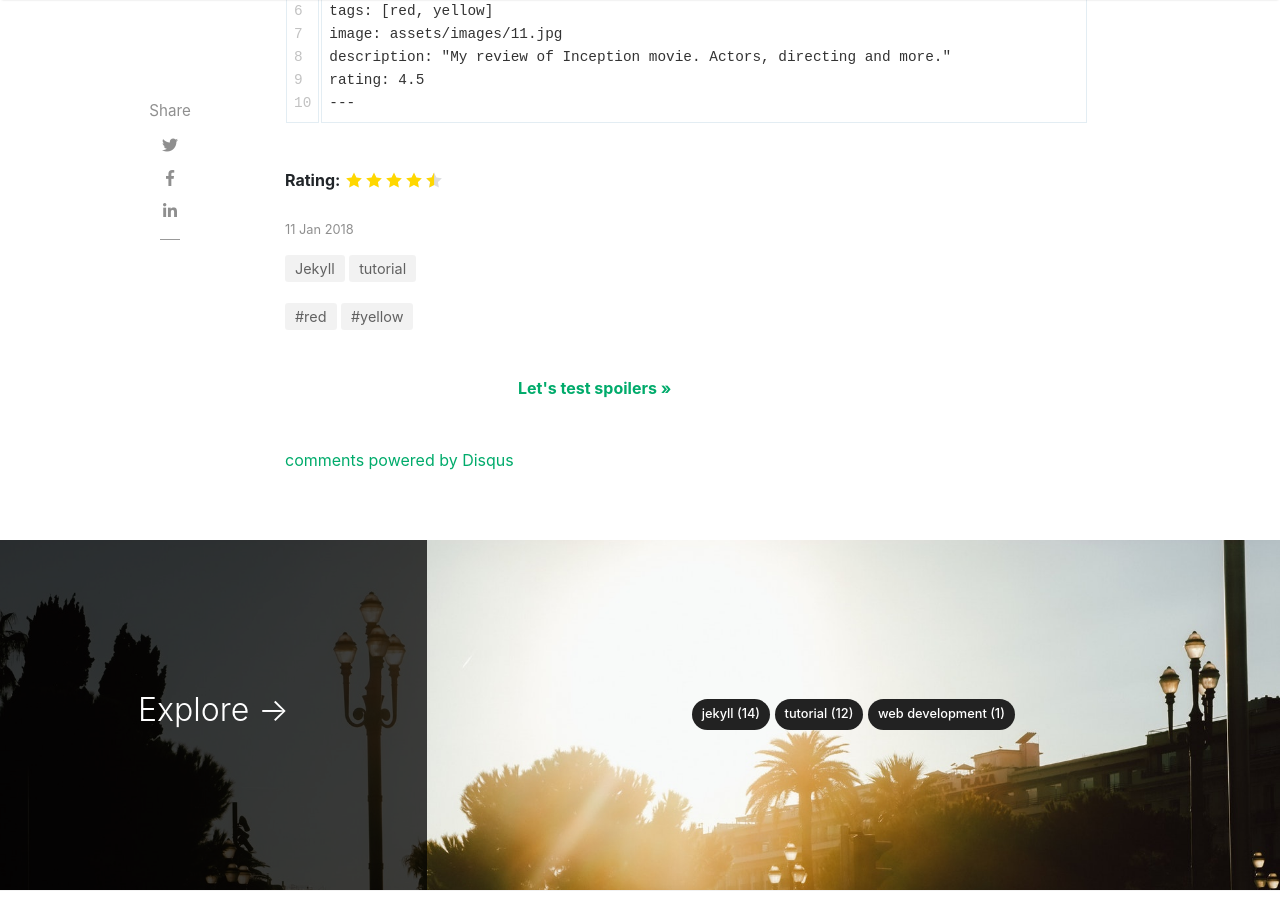
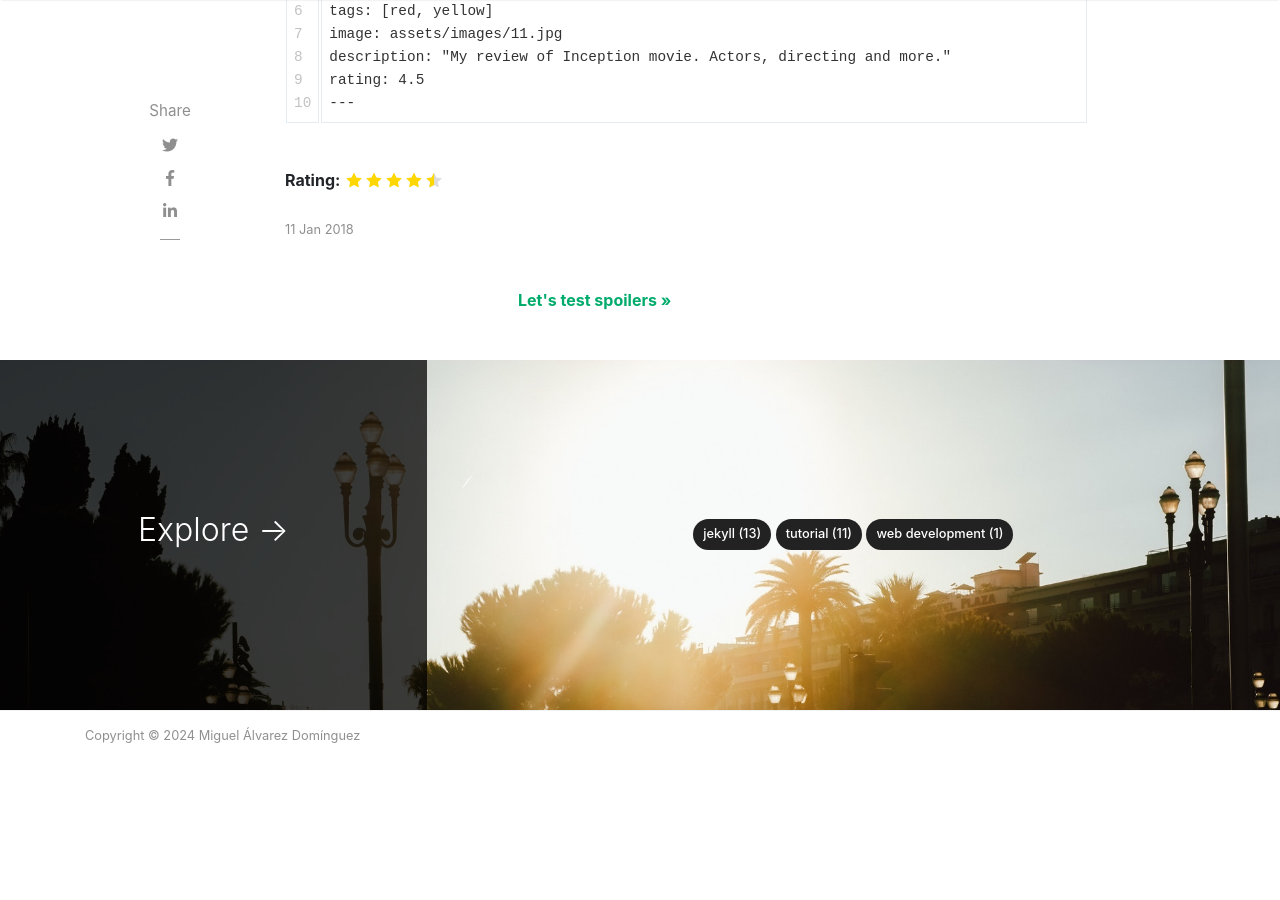
Before and after one commit to miguelalvarezd/FastRobots, a Jekyll site: the page built from _posts/2018-01-11-customer-service.md, in a window 1280 px wide and 900 px high, scrolled down 1261 px. Built offline with Jekyll 4.4.1, drawn with Linux system fonts in a browser that asks for light colours; nearby versions of some CDN libraries; comment, search, counter and statistics services are not loaded; after the commit the page ends 2080 px from its top, so only the background shows below that; some of the changed lines change nothing that is shown.

Commit message:
Deleted comments sections, tags and categories

```diff
--- a/_layouts/post.html
+++ b/_layouts/post.html
@@ -142,7 +142,7 @@ post_class: post-template
 
 <!-- Begin Comments
 ================================================== -->
-{% if page.comments != false %}
+{% if page.comments %}  <!--DELETED != false -->
     <div class="container">
         <div id="comments" class="row justify-content-center mb-5">
             <div class="col-md-8">
--- a/_posts/2018-01-11-customer-service.md
+++ b/_posts/2018-01-11-customer-service.md
@@ -2,8 +2,8 @@
 layout: post
 title:  "Inception Movie"
 author: miguel
-categories: [ Jekyll, tutorial ]
-tags: [red, yellow]
+#categories: [ Jekyll, tutorial ]
+#tags: [red, yellow]
 image: assets/images/11.jpg
 description: "My review of Inception movie. Acting, plot and something else in this short description."
 featured: true
```
